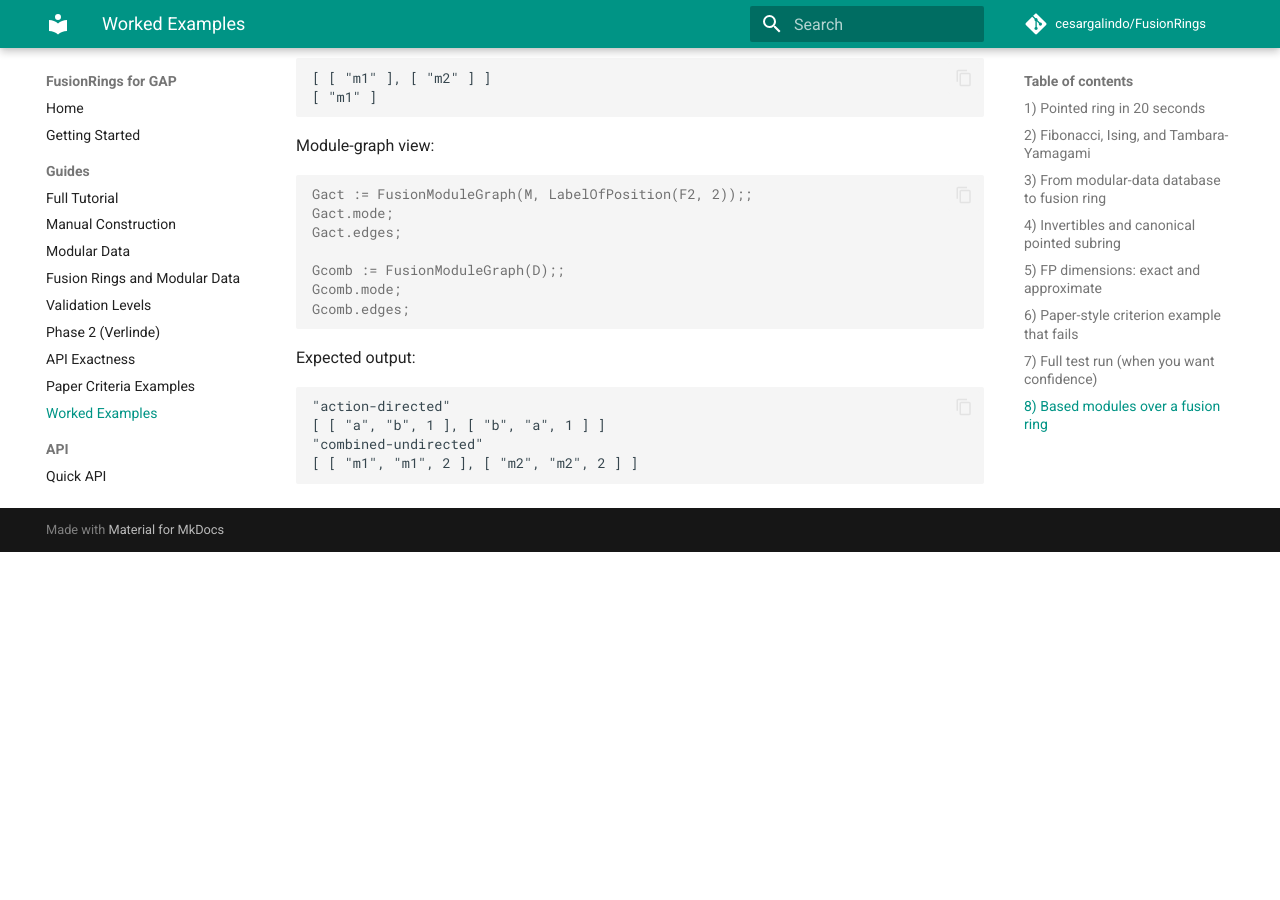
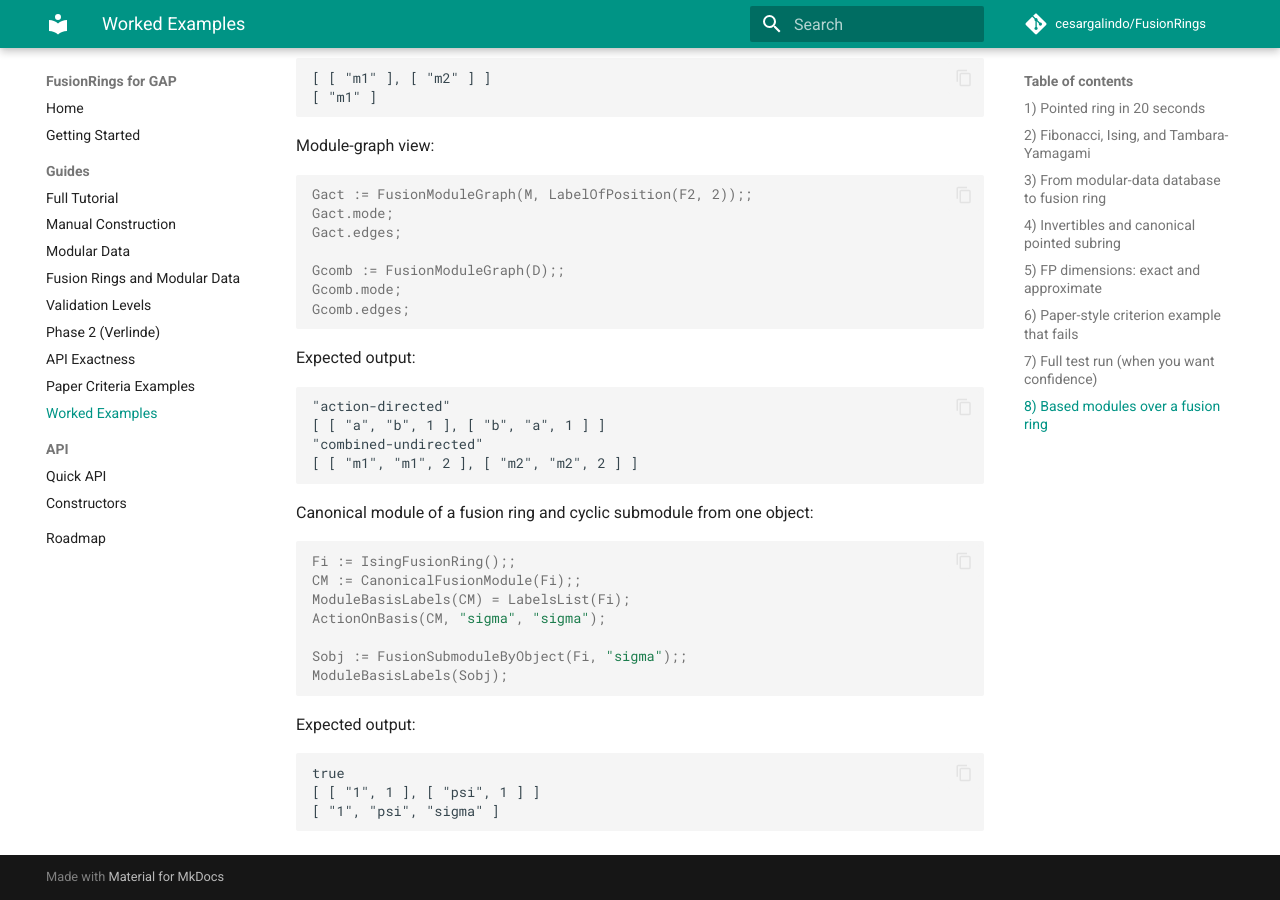
Before and after one commit to cesarneyit-code/FusionRings, an MkDocs documentation site: the page built from webdocs/guide/examples.md, in a window 1280 px wide and 900 px high, scrolled down 4030 px. Built offline with MkDocs 1.6.1 and Material for MkDocs 9.7.7, drawn with Linux system fonts in a browser that asks for light colours; comment, search, counter and statistics services are not loaded; before the commit the page ends 4582 px from its top, so only the background shows below that.

Commit message:
Add canonical self-module helpers for fusion rings

````diff
--- a/pkg/FusionRings/doc/main.xml
+++ b/pkg/FusionRings/doc/main.xml
@@ -130,6 +130,8 @@
           <Prop Name="IsIrreducibleFusionModule" Arg="M"/>
           <Oper Name="AreEquivalentFusionModules" Arg="M1, M2"/>
           <Func Name="FusionModuleGraph" Arg="M[, i]"/>
+          <Attr Name="CanonicalFusionModule" Arg="F"/>
+          <Oper Name="FusionSubmoduleByObject" Arg="F, i"/>
           <Description>
             Based-module constructors and analysis tools over a fusion ring.
           </Description>
--- a/webdocs/guide/examples.md
+++ b/webdocs/guide/examples.md
@@ -234,3 +234,23 @@
 "combined-undirected"
 [ [ "m1", "m1", 2 ], [ "m2", "m2", 2 ] ]
 ```
+
+Canonical module of a fusion ring and cyclic submodule from one object:
+
+```gap
+Fi := IsingFusionRing();;
+CM := CanonicalFusionModule(Fi);;
+ModuleBasisLabels(CM) = LabelsList(Fi);
+ActionOnBasis(CM, "sigma", "sigma");
+
+Sobj := FusionSubmoduleByObject(Fi, "sigma");;
+ModuleBasisLabels(Sobj);
+```
+
+Expected output:
+
+```text
+true
+[ [ "1", 1 ], [ "psi", 1 ] ]
+[ "1", "psi", "sigma" ]
+```
````
Also changed, not shown: pkg/FusionRings/README.md (+2 -1 lines), webdocs/api/quick-api.md (+1 -0 lines), 3 other files.
